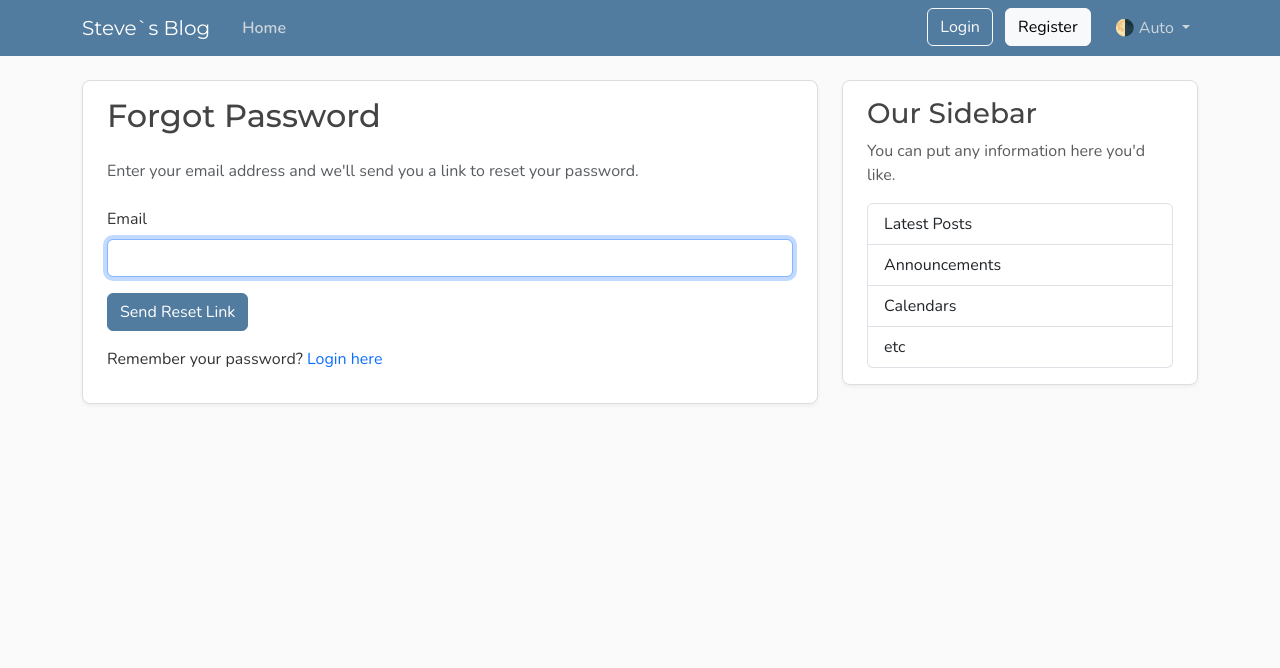
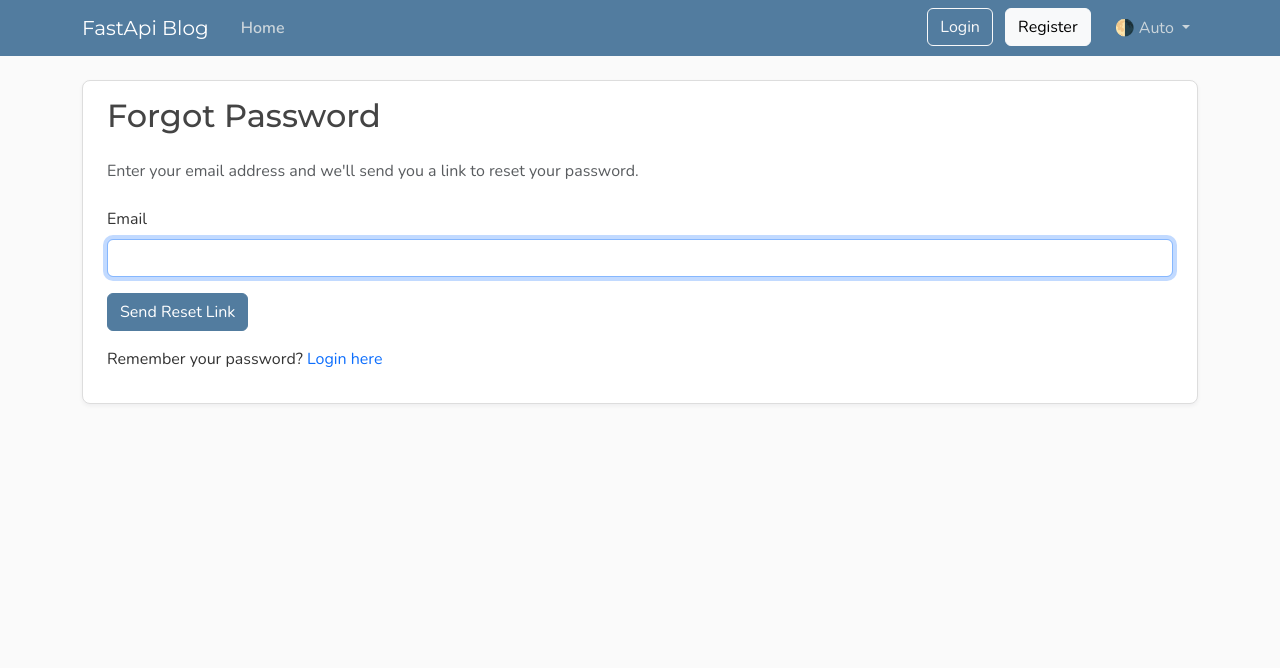
Before and after one commit to Steve-Shillitoe/fastapi-blog, a FastAPI app: page /forgot-password in a window 1280 px wide. Shown: the top 668 px of the page. Run offline with FastAPI, Linux system fonts and the light colour scheme; parts of the project's set-up code (start-up, migrations or seed data) failed here and were passed over.

Commit message:
Remove unused menu

```diff
--- a/templates/layout.html
+++ b/templates/layout.html
@@ -6,9 +6,9 @@
 
     <!-- Site Info -->
     {% if title %}
-      <title>Steve`s Blog - {{ title }}</title>
+      <title>FastApi Blog - {{ title }}</title>
     {% else %}
-      <title>Steve`s Blog</title>
+      <title>FastApi Blog</title>
     {% endif %}
     <meta name="description" content="FastAPI Tutorial">
     <meta name="author" content="Corey Schafer">
@@ -74,7 +74,7 @@
       <nav class="navbar navbar-expand-md bg-steel fixed-top"
            data-bs-theme="dark">
         <div class="container">
-          <a class="navbar-brand me-4" href="{{ url_for('home') }}">Steve`s Blog</a>
+          <a class="navbar-brand me-4" href="{{ url_for('home') }}">FastApi Blog</a>
           <button class="navbar-toggler"
                   type="button"
                   data-bs-toggle="collapse"
@@ -140,22 +140,11 @@
 
     <main role="main" class="container">
       <div class="row">
-        <div class="col-md-8">
+        <div class="col-12">
           {% block content %}
           {% endblock content %}
         </div>
-        <aside class="col-md-4">
-          <div class="content-section py-3 px-4 mb-4">
-            <h3>Our Sidebar</h3>
-            <p class="text-body-secondary">You can put any information here you'd like.</p>
-            <ul class="list-group">
-              <li class="list-group-item">Latest Posts</li>
-              <li class="list-group-item">Announcements</li>
-              <li class="list-group-item">Calendars</li>
-              <li class="list-group-item">etc</li>
-            </ul>
-          </div>
-        </aside>
+
       </div>
     </main>
 
```
